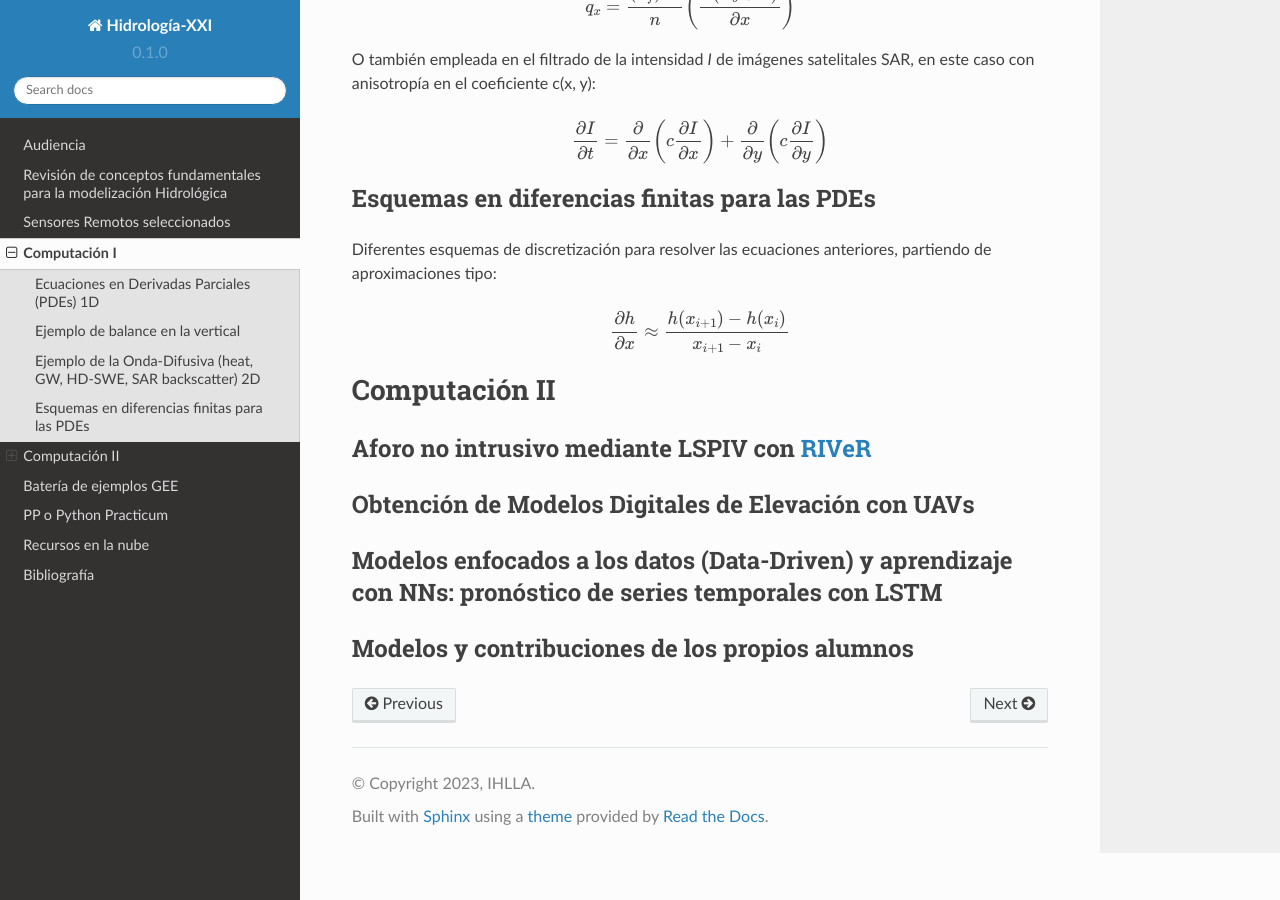
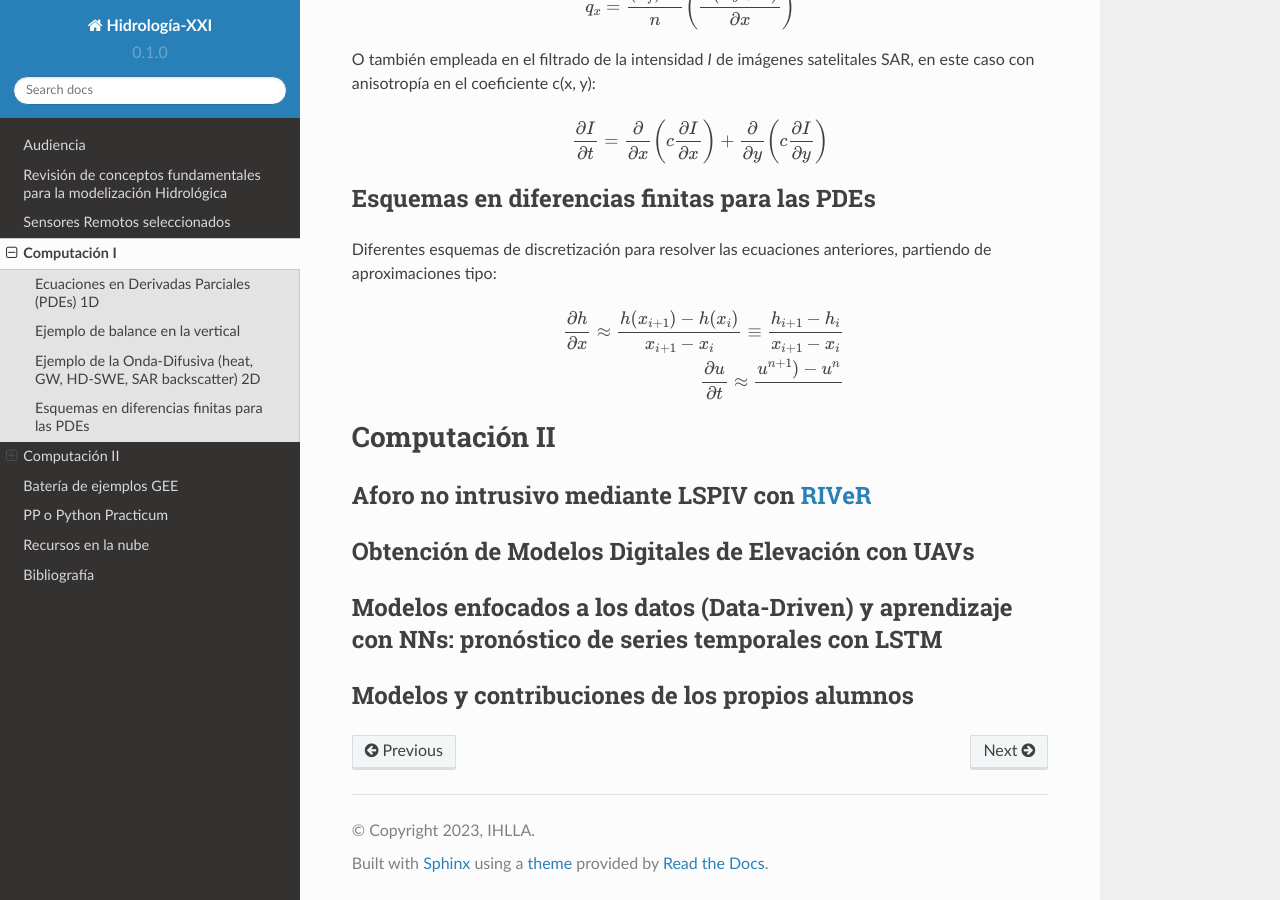
Before and after one commit to ivillamadrid/HidrologiaXXI, a Sphinx documentation site: the page built from docs/source/computacion.rst, in a window 1280 px wide and 900 px high, scrolled down 1297 px. Built offline with Sphinx 7.4.7 and the Read the Docs theme 2.0.0, drawn with Linux system fonts in a browser that asks for light colours.

Commit message:
Update computacion.rst

```diff
--- a/docs/source/computacion.rst
+++ b/docs/source/computacion.rst
@@ -73,7 +73,12 @@ Diferentes esquemas de discretización para resolver las ecuaciones anteriores,
 
 .. math::
 
-  \frac{\partial h}{\partial x} \approx \frac{h(x_{i+1})-h(x_i)}{x_{i+1} - x_i}
+  \frac{\partial h}{\partial x} \approx \frac{h(x_{i+1})-h(x_i)}{x_{i+1} - x_i} \equiv \frac{h_{i+1}-h_i}{x_{i+1} - x_i}
+
+  \frac{\partial u}{\partial t} \approx \frac{u^{n+1})-u^n}{%DELTA t}
+
+
+
 
 
 Computación II
```
